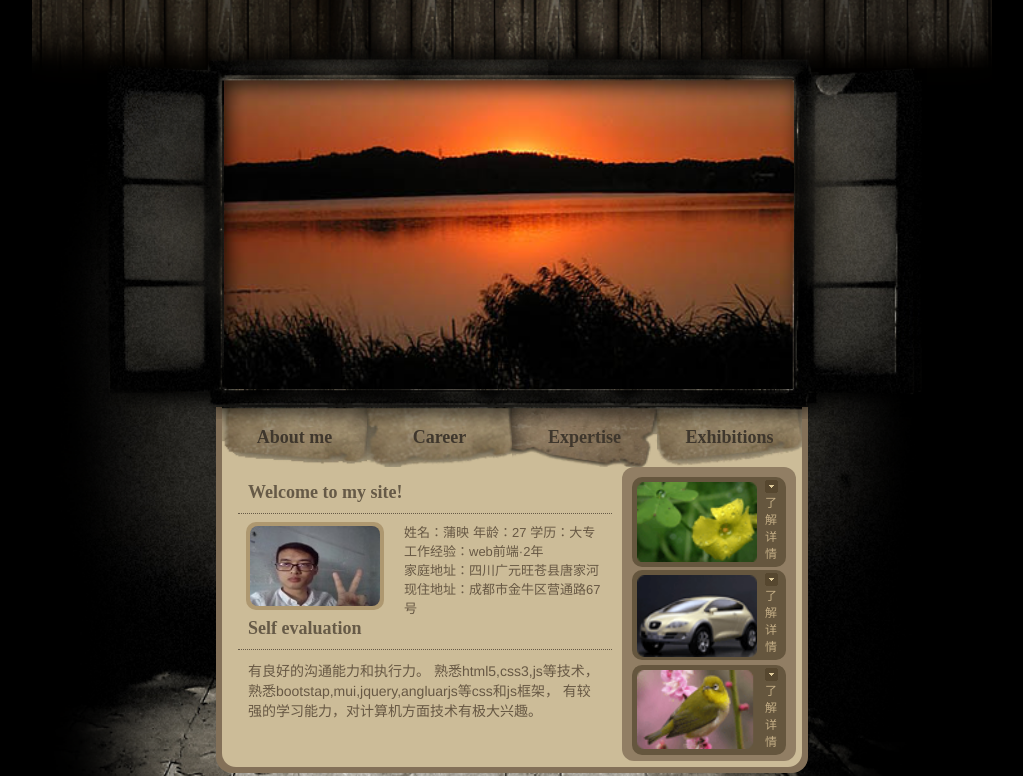
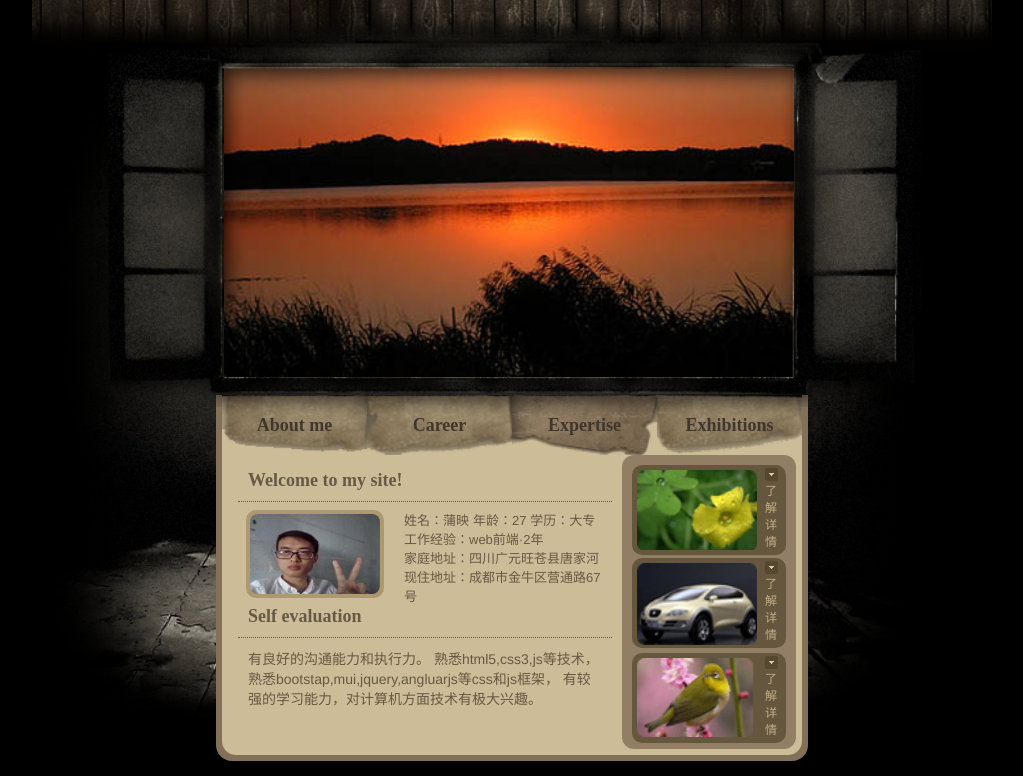
Before and after one commit to puying8Github/Personal, a plain HTML site: page index.html in a window 1280 px wide. Shown: the part 96-872 px from the top of the page, without its empty margins (128-1151 px from the left). Drawn offline with Linux system fonts and the light colour scheme.

Commit message:
Update style.css

```diff
--- a/stylesheets/style.css
+++ b/stylesheets/style.css
@@ -58,7 +58,7 @@ a {
 }
 #container{
   width: 960px;
-  height: 1086px;
+  height: 900px;
   margin: 0 auto;
   background: url("../images/imgBG.png") no-repeat;
   background-size:100% 100%;
@@ -78,7 +78,7 @@ a {
   text-align: center;
 }
 #container #banner{
-   margin-top: 52px;
+   margin-top: 40px;
 position: relative;
 
 }
```
